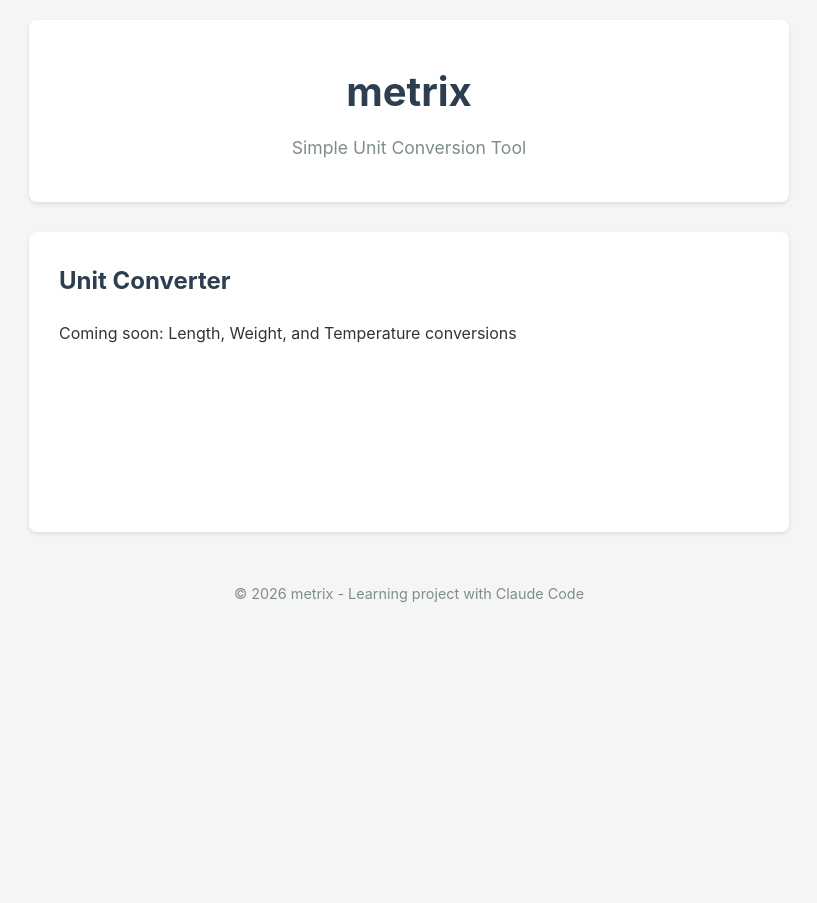
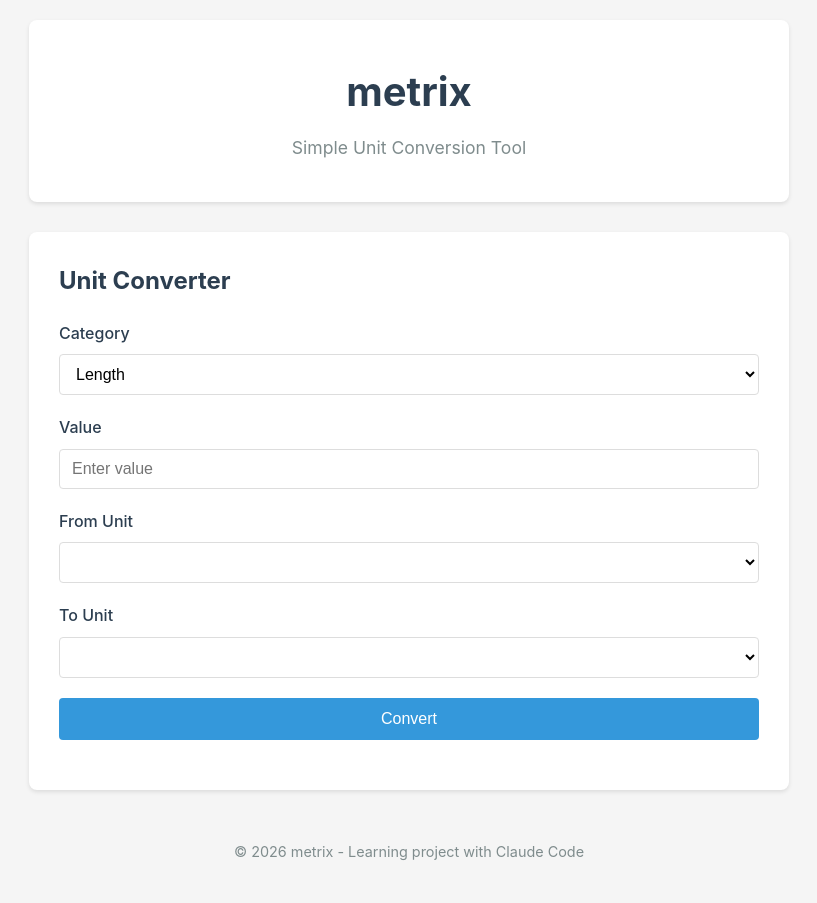
Before and after one commit to gebadev/metrix, a FastAPI app: page / in a window 1280 px wide. Shown: the whole page, without its empty margins (231-1048 px from the left). Before the commit the page ends 602 px from the top, so only its background shows below. Run offline with FastAPI, Linux system fonts and the light colour scheme; lists and menus that the app fills with data are empty.

Commit message:
HTMLテンプレートとスタイルを実装
- templates/index.htmlに完全な変換UIを追加
  - カテゴリ選択ドロップダウン（長さ、重さ、温度）
  - 入力フィールド（値、変換元単位、変換先単位）
  - 変換ボタン
  - 結果表示エリア
  - エラー表示エリア
- static/css/style.cssにフォーム要素とレスポンシブデザインのスタイルを追加
  - フォームコントロール、ボタン、結果表示、エラー表示のスタイル
  - モバイル対応のレスポンシブデザイン

Closes #9

Co-Authored-By: Claude Sonnet 4.5 <noreply@anthropic.com>

```diff
--- a/static/css/style.css
+++ b/static/css/style.css
@@ -52,6 +52,86 @@ main {
     margin-bottom: 20px;
 }
 
+.form-group {
+    margin-bottom: 20px;
+}
+
+.form-group label {
+    display: block;
+    margin-bottom: 8px;
+    color: #2c3e50;
+    font-weight: 500;
+}
+
+.form-control {
+    width: 100%;
+    padding: 10px 12px;
+    font-size: 1rem;
+    border: 1px solid #ddd;
+    border-radius: 4px;
+    background-color: #fff;
+    transition: border-color 0.3s;
+}
+
+.form-control:focus {
+    outline: none;
+    border-color: #3498db;
+}
+
+.btn {
+    padding: 12px 24px;
+    font-size: 1rem;
+    border: none;
+    border-radius: 4px;
+    cursor: pointer;
+    transition: background-color 0.3s;
+}
+
+.btn-primary {
+    background-color: #3498db;
+    color: #fff;
+    width: 100%;
+}
+
+.btn-primary:hover {
+    background-color: #2980b9;
+}
+
+.btn-primary:active {
+    background-color: #21618c;
+}
+
+.result-section {
+    margin-top: 30px;
+    padding: 20px;
+    background-color: #e8f5e9;
+    border-radius: 4px;
+    border-left: 4px solid #4caf50;
+}
+
+.result-section h3 {
+    color: #2c3e50;
+    margin-bottom: 15px;
+}
+
+.result-content {
+    font-size: 1.2rem;
+    color: #2c3e50;
+}
+
+.error-section {
+    margin-top: 30px;
+    padding: 20px;
+    background-color: #ffebee;
+    border-radius: 4px;
+    border-left: 4px solid #f44336;
+}
+
+.error-message {
+    color: #c62828;
+    margin: 0;
+}
+
 footer {
     text-align: center;
     margin-top: 30px;
@@ -59,3 +139,18 @@ footer {
     color: #7f8c8d;
     font-size: 0.9rem;
 }
+
+/* Responsive design */
+@media (max-width: 768px) {
+    .container {
+        padding: 10px;
+    }
+
+    header h1 {
+        font-size: 2rem;
+    }
+
+    main {
+        padding: 20px;
+    }
+}
--- a/templates/index.html
+++ b/templates/index.html
@@ -16,7 +16,56 @@
         <main>
             <div class="converter-section">
                 <h2>Unit Converter</h2>
-                <p>Coming soon: Length, Weight, and Temperature conversions</p>
+
+                <!-- Category selection -->
+                <div class="form-group">
+                    <label for="category">Category</label>
+                    <select id="category" class="form-control">
+                        <option value="length">Length</option>
+                        <option value="weight">Weight</option>
+                        <option value="temperature">Temperature</option>
+                    </select>
+                </div>
+
+                <!-- Input value -->
+                <div class="form-group">
+                    <label for="value">Value</label>
+                    <input type="number" id="value" class="form-control" placeholder="Enter value" step="any">
+                </div>
+
+                <!-- From unit -->
+                <div class="form-group">
+                    <label for="from-unit">From Unit</label>
+                    <select id="from-unit" class="form-control">
+                        <!-- Populated dynamically based on category -->
+                    </select>
+                </div>
+
+                <!-- To unit -->
+                <div class="form-group">
+                    <label for="to-unit">To Unit</label>
+                    <select id="to-unit" class="form-control">
+                        <!-- Populated dynamically based on category -->
+                    </select>
+                </div>
+
+                <!-- Convert button -->
+                <div class="form-group">
+                    <button id="convert-btn" class="btn btn-primary">Convert</button>
+                </div>
+
+                <!-- Result display -->
+                <div id="result-section" class="result-section" style="display: none;">
+                    <h3>Result</h3>
+                    <div id="result-content" class="result-content">
+                        <!-- Result will be displayed here -->
+                    </div>
+                </div>
+
+                <!-- Error display -->
+                <div id="error-section" class="error-section" style="display: none;">
+                    <p id="error-message" class="error-message"></p>
+                </div>
             </div>
         </main>
 
```
